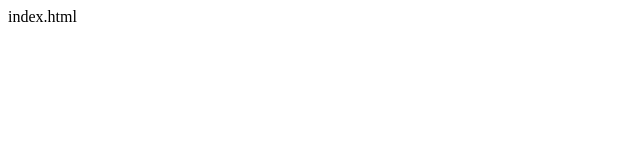
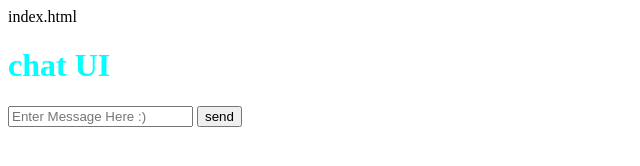
Before and after one commit to darianmacdonald/simple-chat-interface, a plain HTML site: page index.html in a window 1280 px wide. Shown: the whole page, without its empty margins (0-640 px from the left). Drawn offline with Linux system fonts and the light colour scheme.

Commit message:
Update index.html

```diff
--- a/index.html
+++ b/index.html
@@ -1 +1,29 @@
 index.html
+
+
+<html>
+<head>
+<title>CHAT UI</title>
+<link href="style.css" rel="stylesheet" type="text/css">
+</head>
+
+<body>
+<div class="chatbox">
+
+  <div id="header">
+    <h1><font color="aqua">chat UI</font>
+  </div>
+
+  <div class="chat">
+<div id="msg_area">
+
+</div>
+
+<input type="text" id="text_box" placeholder="Enter Message Here :)">
+<button type="button">send</button>
+
+<script src="script.js"> </script>
+</body>
+
+
+</html>
```
